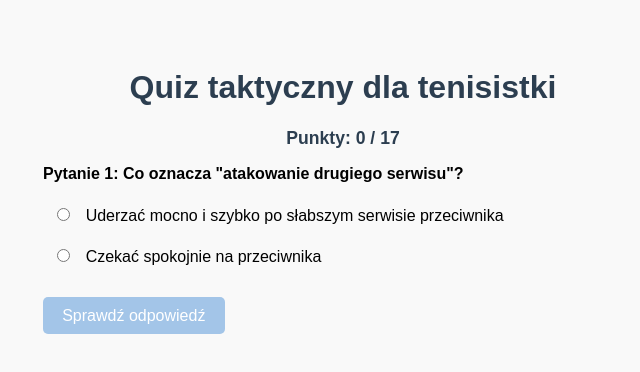
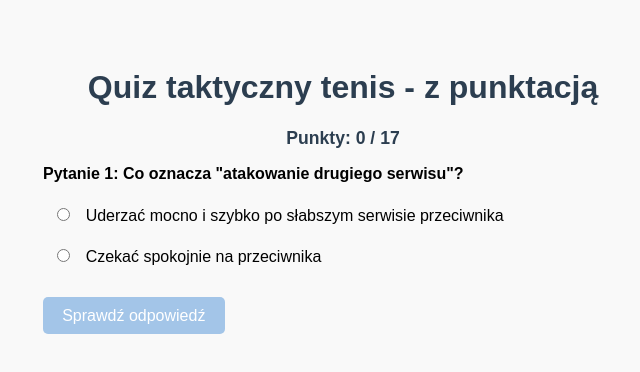
Before and after one commit to marcinws/quiz, a plain HTML site: page index.html in a window 1280 px wide. Shown: the whole page, without its empty margins (297-937 px from the left). Drawn offline with Linux system fonts and the light colour scheme.

Commit message:
Update index.html

```diff
--- a/index.html
+++ b/index.html
@@ -77,7 +77,7 @@
 </head>
 <body>
 
-<h1>Quiz taktyczny dla tenisistki</h1>
+<h1>Quiz taktyczny tenis - z punktacją</h1>
 
 <div id="quiz-container">
   <div id="score">Punkty: 0 / 0</div>
```
